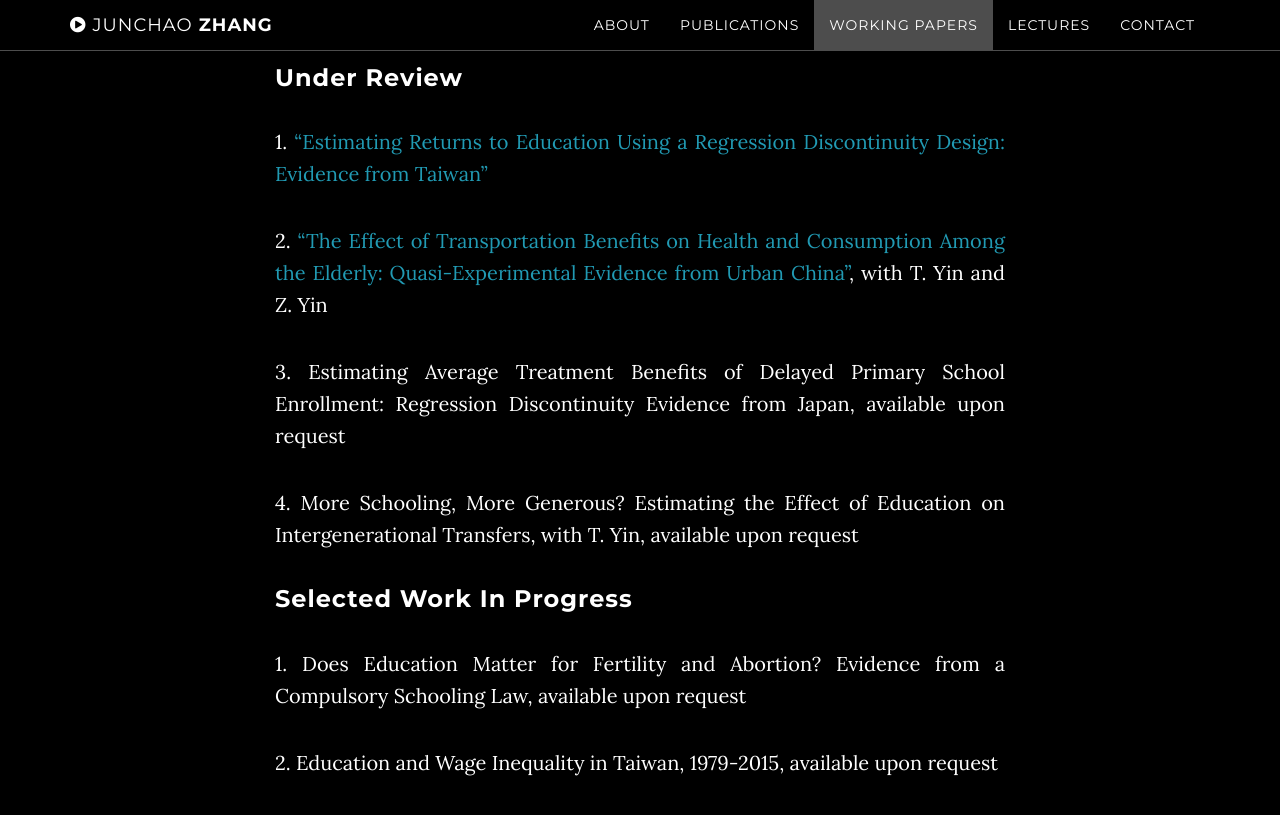
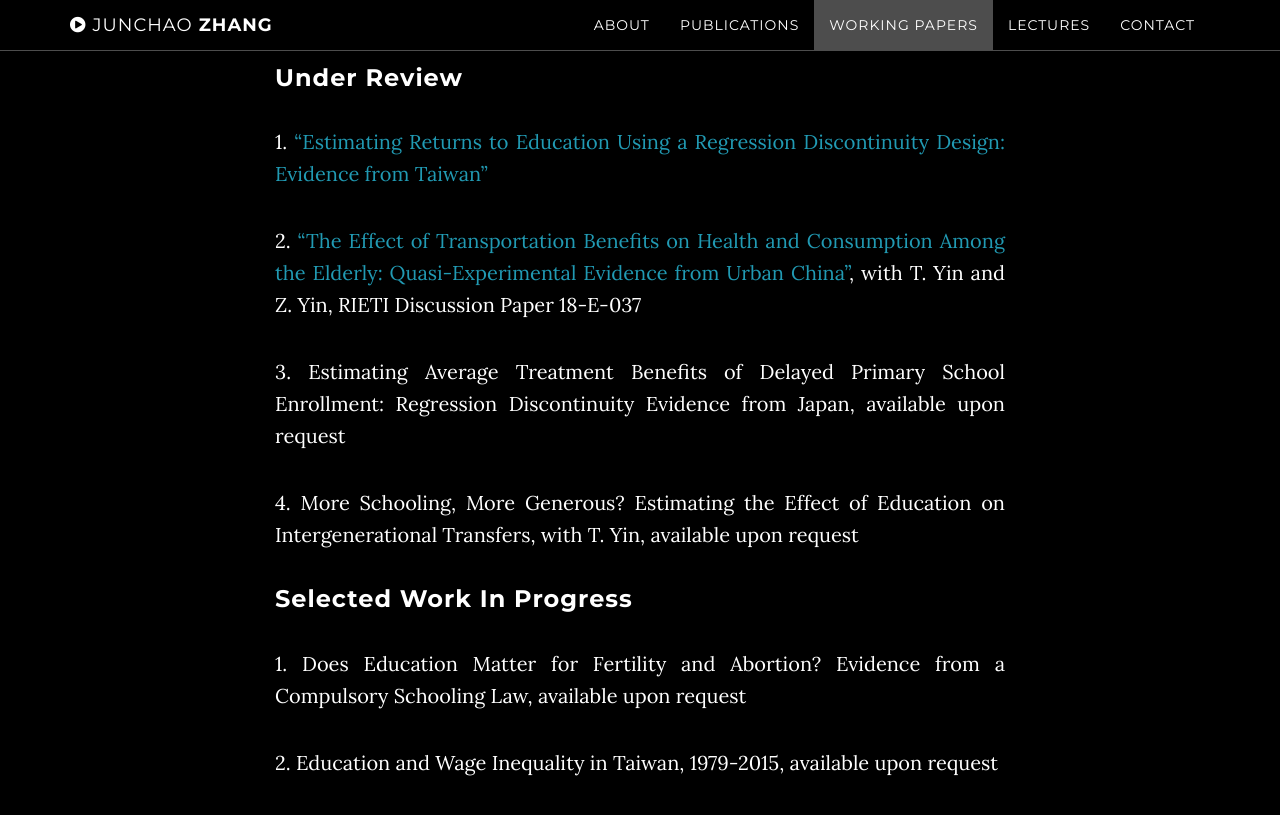
Before and after one commit to ztempest0218/ztempest0218.github.io, a Jekyll site: the page built from index.html, in a window 1280 px wide and 900 px high, scrolled down 2434 px. Shown: the top 815 px of the window. Built offline with Jekyll 4.4.1, drawn with Linux system fonts in a browser that asks for light colours.

Commit message:
Update workingpapers.html

```diff
--- a/_includes/workingpapers.html
+++ b/_includes/workingpapers.html
@@ -7,7 +7,7 @@
 <h3 align="left">Under Review</h3>
 <p>1. <a href=/papers/001-schooling-return.pdf>“Estimating Returns to Education Using a Regression Discontinuity Design: Evidence from Taiwan”</a></p>
 
-<p>2. <a href="https://papers.ssrn.com/sol3/papers.cfm?abstract_id=3187788">“The Effect of Transportation Benefits on Health and Consumption Among the Elderly: Quasi-Experimental Evidence from Urban China”</a>, with T. Yin and Z. Yin</p>
+<p>2. <a href="https://papers.ssrn.com/sol3/papers.cfm?abstract_id=3187788">“The Effect of Transportation Benefits on Health and Consumption Among the Elderly: Quasi-Experimental Evidence from Urban China”</a>, with T. Yin and Z. Yin, RIETI Discussion Paper 18-E-037</p>
 
 <p>3. Estimating Average Treatment Benefits of Delayed Primary School Enrollment: Regression Discontinuity Evidence from Japan, available upon request</p>
 
```
